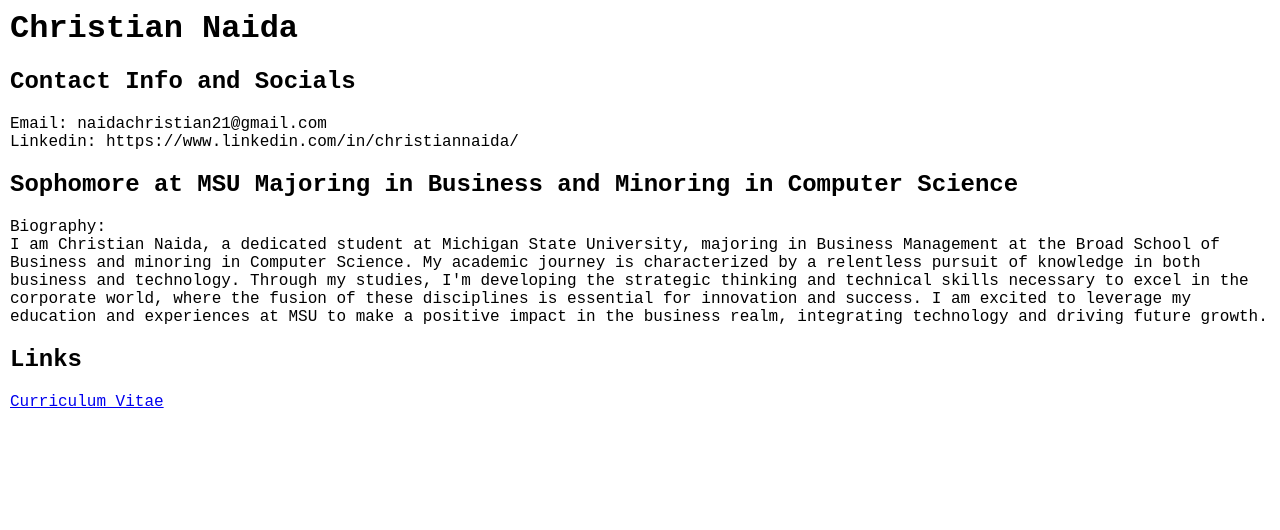
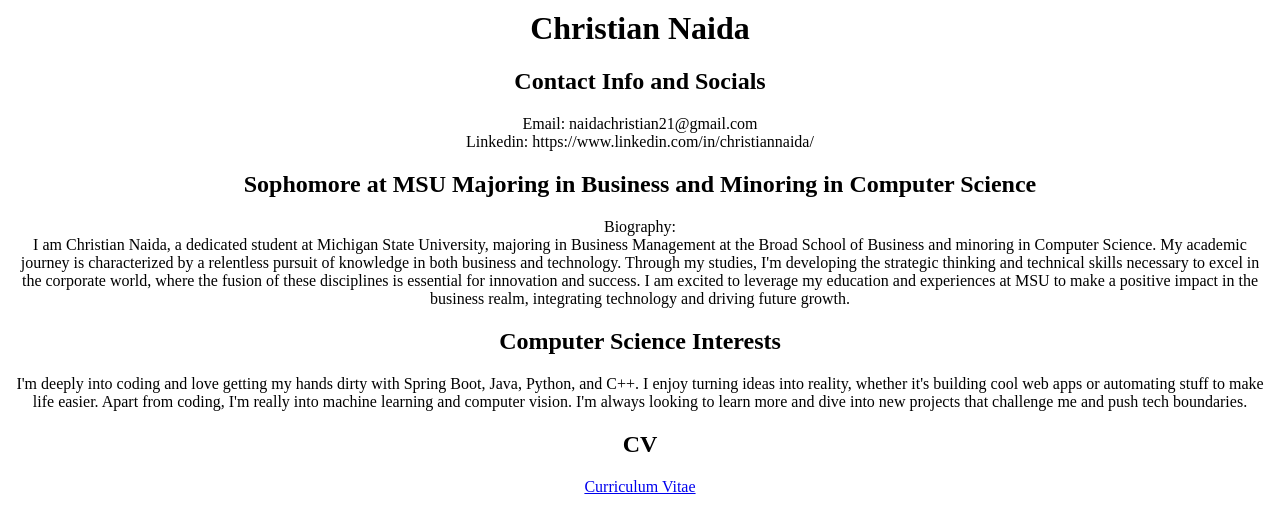
Before and after one commit to naidachristian21/naidachristian21.github.io, a plain HTML site: page index.html in a window 1280 px wide. Drawn offline with Linux system fonts and the light colour scheme.

Commit message:
Added section about Computer Science intrests Changed font

```diff
--- a/index.html
+++ b/index.html
@@ -25,7 +25,14 @@
   I am Christian Naida, a dedicated student at Michigan State University, majoring in Business Management at the Broad School of Business and minoring in Computer Science. My academic journey is characterized by a relentless pursuit of knowledge in both business and technology. Through my studies, I'm developing the strategic thinking and technical skills necessary to excel in the corporate world, where the fusion of these disciplines is essential for innovation and success. I am excited to leverage my education and experiences at MSU to make a positive impact in the business realm, integrating technology and driving future growth.
 </p>
 <h2>
-  Links
+  Computer Science Interests
+</h2>
+<p>
+  I'm deeply into coding and love getting my hands dirty with Spring Boot, Java, Python, and C++. I enjoy turning ideas into reality, whether it's building cool web apps or automating stuff to make life easier. Apart from coding, I'm really into machine learning and computer vision. I'm always looking to learn more and dive into new projects that challenge me and push tech boundaries.
+</p>
+
+<h2>
+  CV
 </h2>
 <p>
   <a href="https://drive.google.com/file/d/149u0n1B-R4YZo65pFunII-4ClTDm-zAz/view?usp=sharing">Curriculum Vitae</a>
--- a/styles.css
+++ b/styles.css
@@ -1,14 +1,8 @@
 body {
-    font-family: 'Courier New', Courier, monospace;
+    font-family: Avenir, serif;
     font-size: medium;
     margin: 10;
     padding: 0;
     background-color: white;
+    text-align: center;
 }
-
-h1 {
-    color: black;
-}
-h2 {
-    color : black;
-}
```
